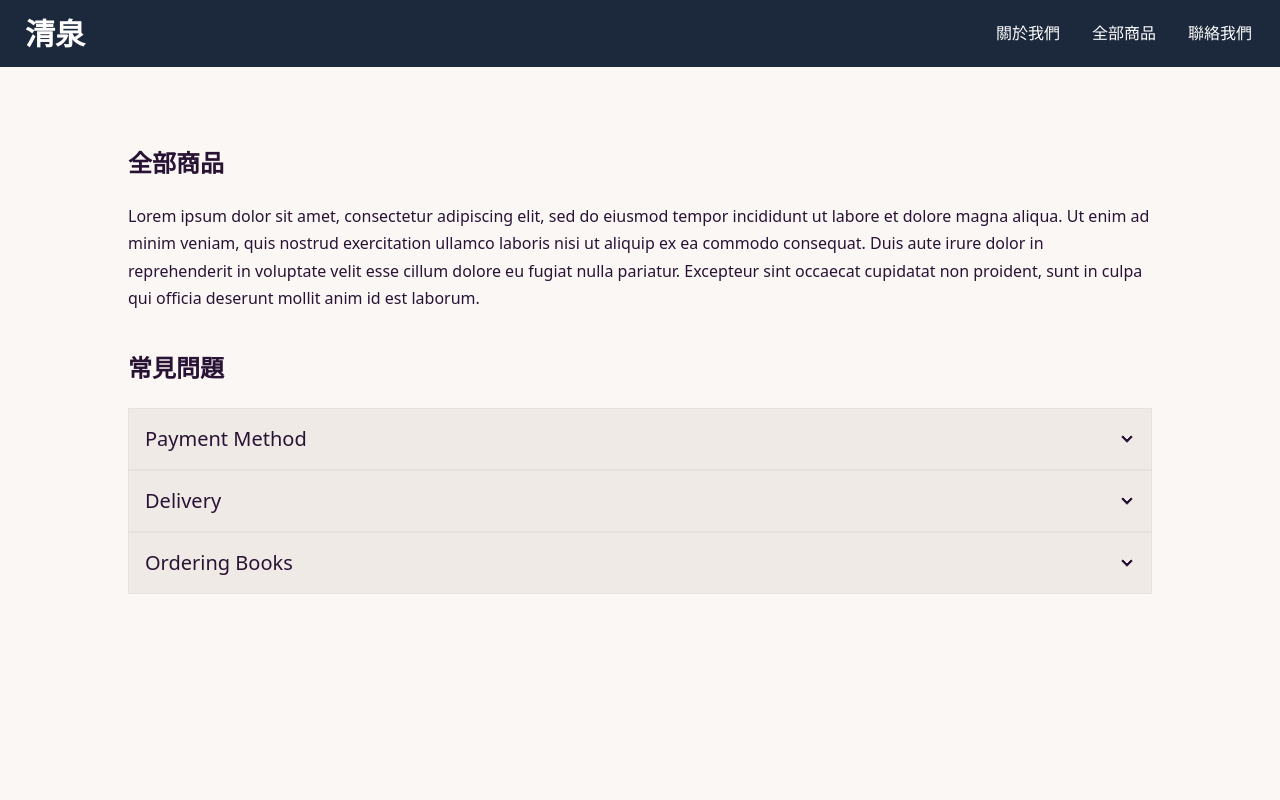
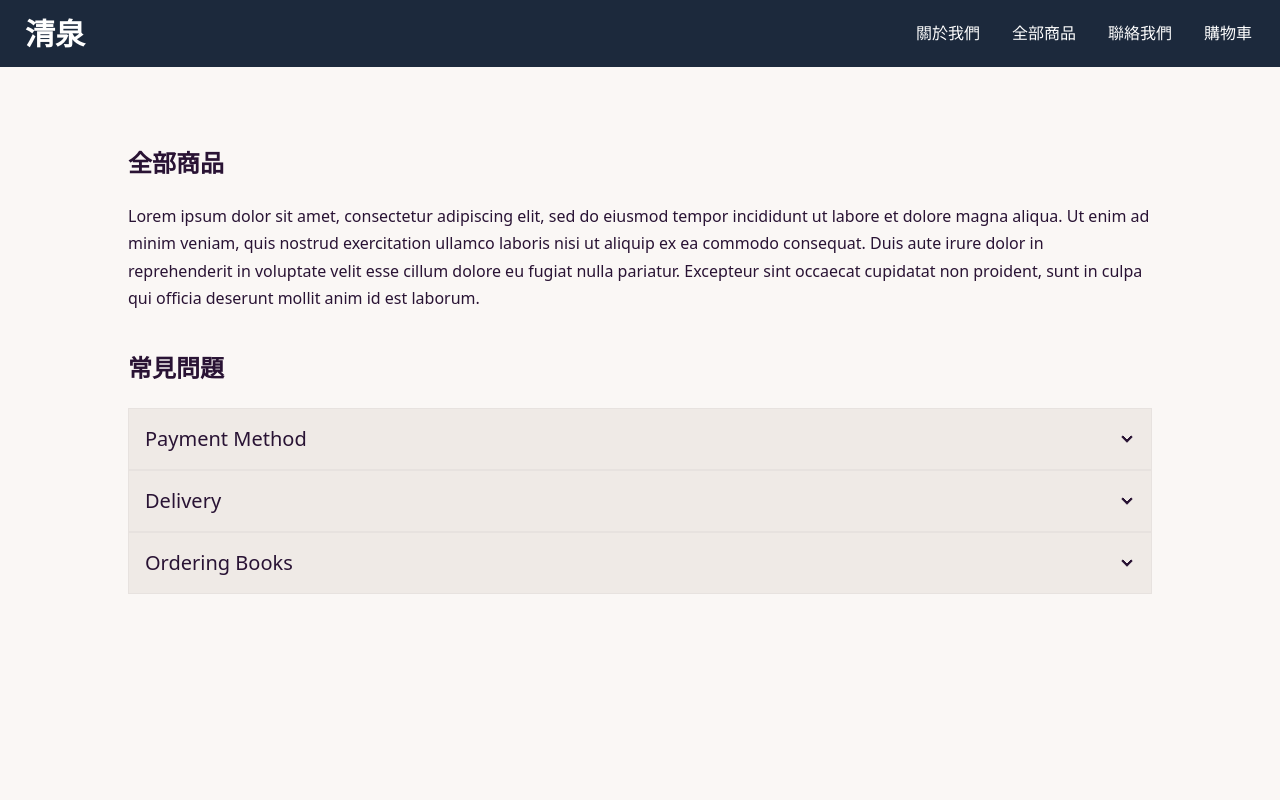
Before and after one commit to msunji/spring-publications-tw, a Next.js app: page /about in a window 1280 px wide. Shown: the top 800 px of the page. Built offline with nearby package versions, Linux system fonts and the light colour scheme.

Commit message:
Add cart link

```diff
--- a/components/navigation.tsx
+++ b/components/navigation.tsx
@@ -13,6 +13,7 @@ export default function Navbar() {
               <li><Link href="/about">關於我們</Link></li>
               <li><Link href="/">全部商品</Link></li>
               <li><a>聯絡我們</a></li>
+              <li><a>購物車</a></li>
             </ul>
           </div>
           <Link href="/" className="btn btn-ghost normal-case text-3xl">清泉</Link>
@@ -22,6 +23,7 @@ export default function Navbar() {
             <li><Link href="/about">關於我們</Link></li>
             <li><Link href="/">全部商品</Link></li>
             <li><a>聯絡我們</a></li>
+            <li><a>購物車</a></li>
           </ul>
         </div>
       </nav>
```
